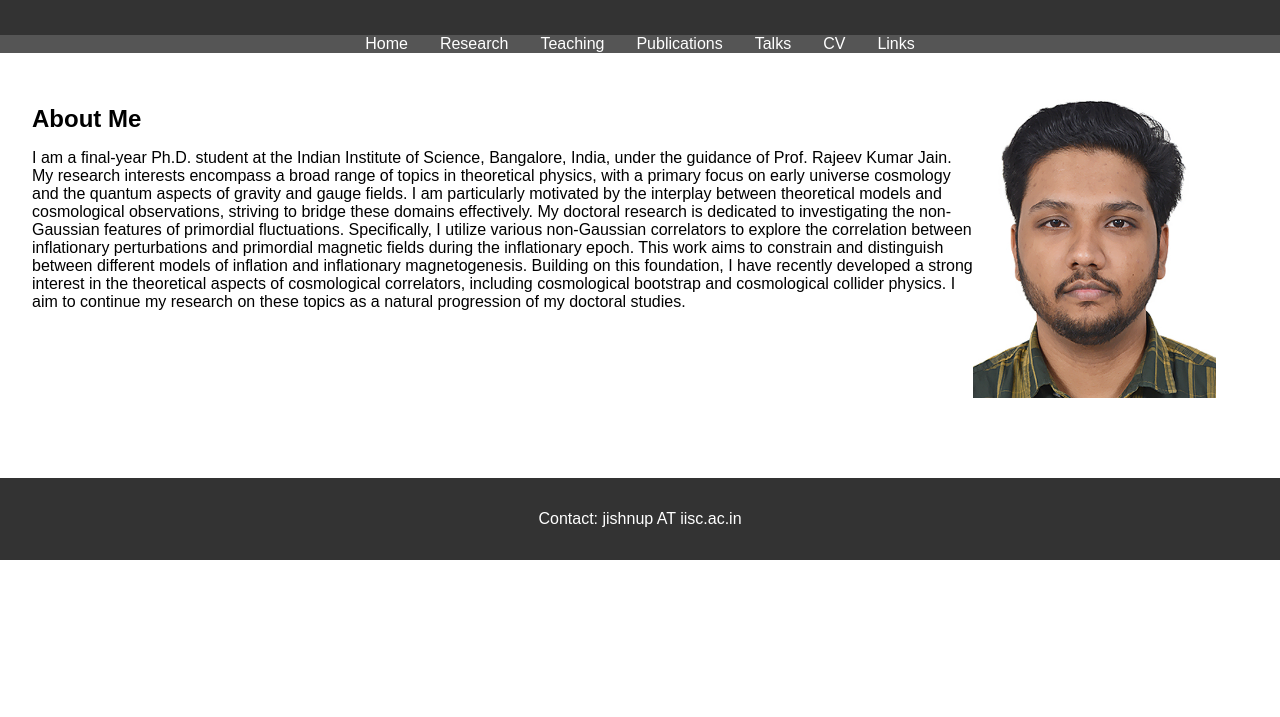
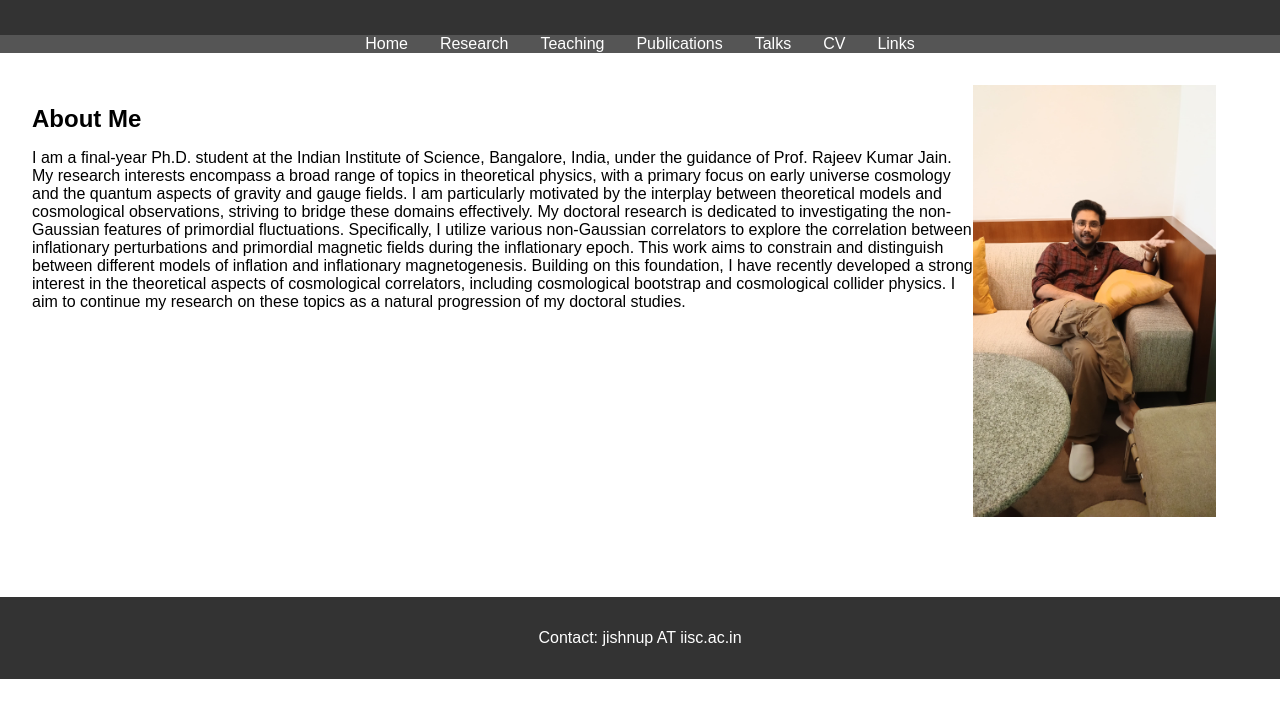
Before and after one commit to PJ-1995/Jishnu_Sai, a plain HTML site: page index.html in a window 1280 px wide. Shown: the part 77-794 px from the top of the page. Drawn offline with Linux system fonts and the light colour scheme.

Commit message:
Update index.html
Added new photo

```diff
--- a/index.html
+++ b/index.html
@@ -36,7 +36,7 @@ My doctoral research is dedicated to investigating the non-Gaussian features of
           Specifically, I utilize various non-Gaussian correlators to explore the correlation between inflationary perturbations and primordial magnetic fields during the inflationary epoch. This work aims to constrain and distinguish between different models of inflation and inflationary magnetogenesis. Building on this foundation, I have recently developed a strong interest in the theoretical aspects of cosmological correlators, including cosmological bootstrap and cosmological collider physics. I aim to continue my research on these topics as a natural progression of my doctoral studies.
         </p>
       </div>
-      <img src="image.jpeg" alt="My Image">
+      <img src="sai.jpeg" alt="My Image">
     </section>
   </main>
 
```
